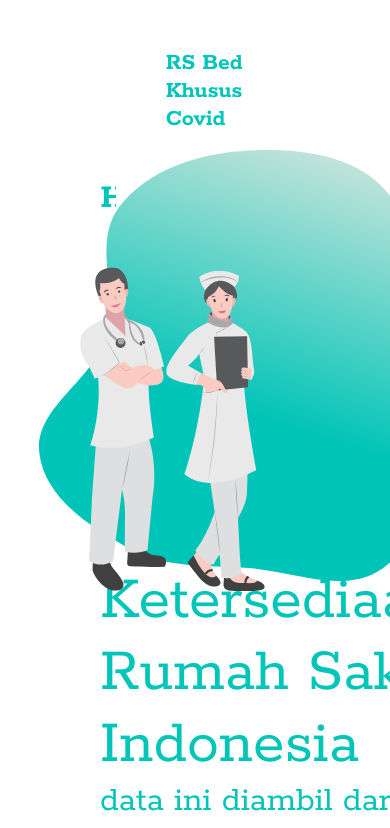
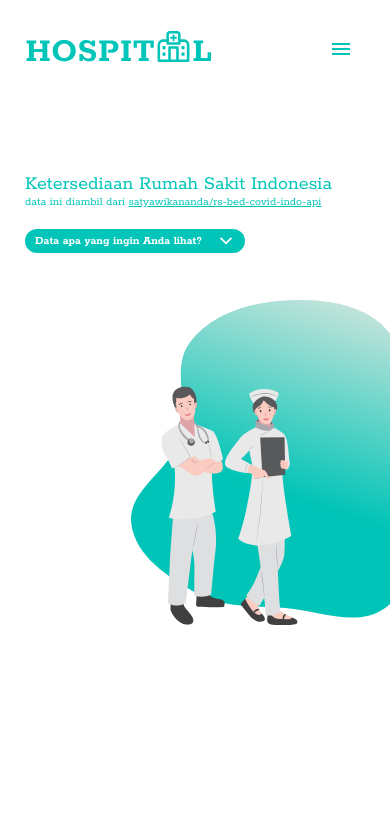
Before and after one commit to ajiyudhanto/availability-id-hospital-bed, a Next.js app: page / in a window 390 px wide. Shown: the top 828 px of the page. Built offline with nearby package versions, Linux system fonts and the light colour scheme.

Commit message:
add hamburger icon to display menu in phone device

```diff
--- a/components/Navbar.js
+++ b/components/Navbar.js
@@ -1,25 +1,51 @@
 import React, { useEffect, useState } from 'react'
 import Logo from './Logo'
-import { Grid, Typography } from '@material-ui/core'
+import { Grid, Typography, IconButton, Popper, Fade, ClickAwayListener, Paper } from '@material-ui/core'
 import { useRouter } from 'next/router'
+import MenuIcon from '@material-ui/icons/Menu';
 
 const Navbar = () => {
   const router = useRouter()
-  const [urlNow, setUrlNow] = useState('')
+  const [navbarWidth, setNavbarWidth] = useState(961)
+  const [anchorEl, setAnchorEl] = useState(null);
+  const [open, setOpen] = useState(false);
 
-  useEffect(() => {
-    if (router.pathname) {
-      setUrlNow(router.pathname)
-    }
-  }, [router])
+  useEffect( async () => {
+    const _navbarWidth = document.getElementById('nav-bar').clientWidth
+    setNavbarWidth(_navbarWidth)
+  }, [])
+
+  const handleBurgerClick = (event) => {
+    setAnchorEl(event.currentTarget);
+    setOpen((prev) => !prev);
+  };
 
   return (
     <>
-      <Grid container className='nav-container'>
-        <Grid item container xs={1} sm={2} md={3} alignItems='center'>
+      <Grid container className='nav-container' id='nav-bar'>
+        <Grid item container xs={10} sm={7} md={3} alignItems='center'>
           <Logo onClick={() => router.push('/')} style={{ cursor: 'pointer' }} />
         </Grid>
-        <Grid item container xs={11} sm={10} md={9} justifyContent='flex-end' alignItems='center'>
+          <Popper open={open} anchorEl={anchorEl} placement={'bottom-end'} transition>
+              {({ TransitionProps }) => (
+                <ClickAwayListener onClickAway={() => setOpen(false)}>
+                  <Fade {...TransitionProps} timeout={350}>
+                    <Paper className='paper-menu'>
+                      <p onClick={() => router.push('/covid')} className='rokkit nav-menu-paper'>RS Bed Khusus Covid</p>
+                      <p onClick={() => router.push('/non-covid')} className='rokkit nav-menu-paper'>RS Bed Khusus Non-Covid</p>
+                      <p onClick={() => router.push('/disclaimer')} className='rokkit nav-menu-paper'>Disclaimer</p>
+                    </Paper>
+                  </Fade>
+                </ClickAwayListener>
+              )}
+          </Popper>
+        <Grid item container xs={2} sm={5} md={9} justifyContent='flex-end' alignItems='center'>
+          {
+            navbarWidth < 960 ?
+              <IconButton onClick={handleBurgerClick}>
+                <MenuIcon style={{ color: '#01C5B8' }} />
+              </IconButton> :
+              <>
                 <div className='nav-menu-container'>
                   <p onClick={() => router.push('/covid')} className={`rokkit nav-menu ${router.pathname === '/covid' ? 'nav-selected' : ''}`}>RS Bed Khusus Covid</p>
                 </div>
@@ -29,6 +55,8 @@ const Navbar = () => {
                 <div className='nav-menu-container'>
                   <p onClick={() => router.push('/disclaimer')} className={`rokkit nav-menu ${router.pathname === '/disclaimer' ? 'nav-selected' : ''}`}>Disclaimer</p>
                 </div>
+              </>
+          }
         </Grid>
       </Grid>
     </>
--- a/pages/_app.js
+++ b/pages/_app.js
@@ -2,6 +2,7 @@ import '../styles/globals.css'
 import '../styles/globals.scss'
 import '../styles/less1530px.scss'
 import '../styles/less1280px.scss'
+import '../styles/less960px.scss'
 
 function MyApp({ Component, pageProps }) {
   return <Component {...pageProps} />
--- a/styles/globals.scss
+++ b/styles/globals.scss
@@ -107,6 +107,17 @@ a {
 
 .native-selection:focus {
   outline: none;
+}
+
+.paper-menu {
+  padding: 5px 10px 5px 10px !important;
+  background-color: #01C5B8 !important;
+
+  .nav-menu-paper {
+    margin: 5px 0px 5px 0px;
+    color: #FFFFFF;
+    font-size: 12px;
+  }
 }
 
 .primal-container {
--- a/styles/less1280px.scss
+++ b/styles/less1280px.scss
@@ -23,7 +23,6 @@
         color: #FFFFFF;
       }
     }
-
   }
 
   .landing-svg {
--- /dev/null
+++ b/styles/less960px.scss
@@ -0,0 +1,48 @@
+@media (min-width: 0px) and (max-width: 960px) {
+  .nav-container {
+    padding: 25px 25px 0px 25px !important;
+  }
+
+  .title-container {
+    padding: 100px 25px 0px 25px;
+
+    .title-landing-page {
+      font-size: 20px;
+    }
+
+    .subtitle-landing-page {
+      font-size: 12px;
+    }
+
+    .native-selection {
+      padding: 5px 10px 5px 10px;
+      margin-top: 20px;
+      max-width: 220px;
+      background-size: 18px;
+      background-position-x: 95%;
+      font-size: 12px;
+
+      .select-option {
+        font-style: normal;
+        cursor: pointer;
+        font-size: 12px;
+        color: #FFFFFF;
+      }
+    }
+  }
+
+  .landing-svg {
+    position: absolute;
+    right: 0px;
+    top: 300px;
+    height: 325px;
+  }
+
+  .nav-menu {
+    font-size: 18px;
+  }
+
+  .nav-menu-container {
+    margin-left: 30px;
+  }
+}
```
Lines whose indentation alone changed are shown as unchanged.
